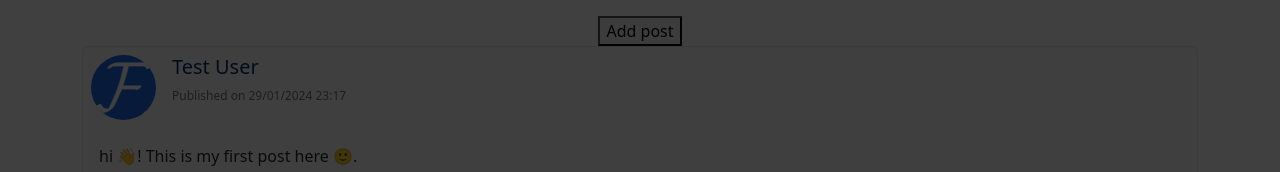
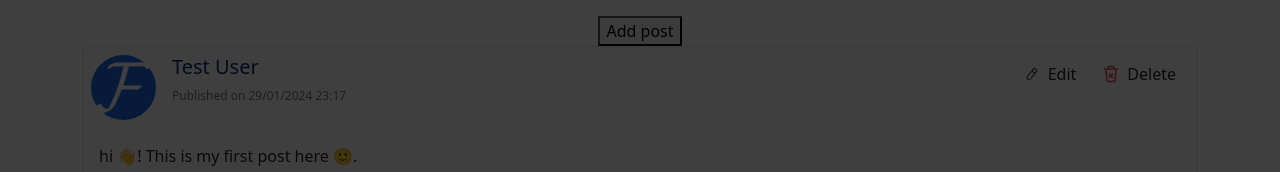
Before and after one commit to AsifMadar/Foobar-BIU-web, a React (Create React App) app: page / in a window 1280 px wide. Both pictures are taken after a click on the button "Share". Shown: the top 172 px of the page. Built offline with nearby package versions, Linux system fonts and the light colour scheme.

Commit message:
Post: edit/delete buttons (only delete is functional for now)

```diff
--- a/src/Post/Post.css
+++ b/src/Post/Post.css
@@ -43,6 +43,30 @@
 		background-color: rgb(0 0 0 / 75%);
 	}
 
+	.share-buttons {
+		display: flex;
+		flex-direction: row;
+
+		button {
+			display: flex;
+			flex-direction: column;
+		}
+
+		img {
+			margin: 0 auto;
+			width: 40px;
+		}
+	}
+
+	.post-edit-delete-section {
+		visibility: hidden;
+		margin-left: auto;
+	}
+
+	&:hover .post-edit-delete-section {
+		visibility: visible;
+	}
+
 }
 
 .post-author-img {
@@ -63,21 +87,6 @@
 
 .btn.icon-link img {
 	width: 20px;
-}
-
-.share-buttons {
-	display: flex;
-	flex-direction: row;
-
-	button {
-		display: flex;
-		flex-direction: column;
-	}
-
-	img {
-		margin: 0 auto;
-		width: 40px;
-	}
 }
 
 .comments-count {
--- a/src/Post/Post.js
+++ b/src/Post/Post.js
@@ -5,6 +5,8 @@ import { usernamesToStr } from '../utils/usernamesToStr.js'
 import { useState } from 'react'
 import Comment from '../Comment/Comment.js'
 import commentIcon from '../img/comment-icon.svg'
+import deleteIcon from '../img/trash-icon.svg'
+import editIcon from '../img/pencil-icon.svg'
 import likeBtnBlue from '../img/like-btn-blue.svg'
 import likeBtnWhite from '../img/like-btn-white.svg'
 import likeIcon from '../img/like-icon.svg'
@@ -88,6 +90,24 @@ function Post({ currentUser, details, updateDetails }) {
                         Published on {timestampToStr(details.timestamp)}
                     </span>
                 </div>
+                {author.username === currentUser.username && (
+                    <div
+                        className="post-edit-delete-section flex-column"
+                        role="group">
+                        <div className="btn-group align-middle">
+                            <button className="btn icon-link">
+                                <img src={editIcon} alt="" />
+                                Edit
+                            </button>
+                            <button
+                                className="btn icon-link"
+                                onClick={() => updateDetails(null)}>
+                                <img src={deleteIcon} alt="" />
+                                Delete
+                            </button>
+                        </div>
+                    </div>
+                )}
             </header>
             <article className="text-start p-3">{details.contents}</article>
             <footer className="border-top container">
--- a/src/PostList/PostList.js
+++ b/src/PostList/PostList.js
@@ -27,7 +27,11 @@ function PostList({ currentUser }) {
 
     function updatePost(i, newPost) {
         const newArray = [...postsDetails]
-        newArray.splice(i, 1, newPost)
+        if (newPost) {
+            newArray.splice(i, 1, newPost)
+        } else {
+            newArray.splice(i, 1)
+        }
         setPostsDetails(newArray)
     }
 
```
